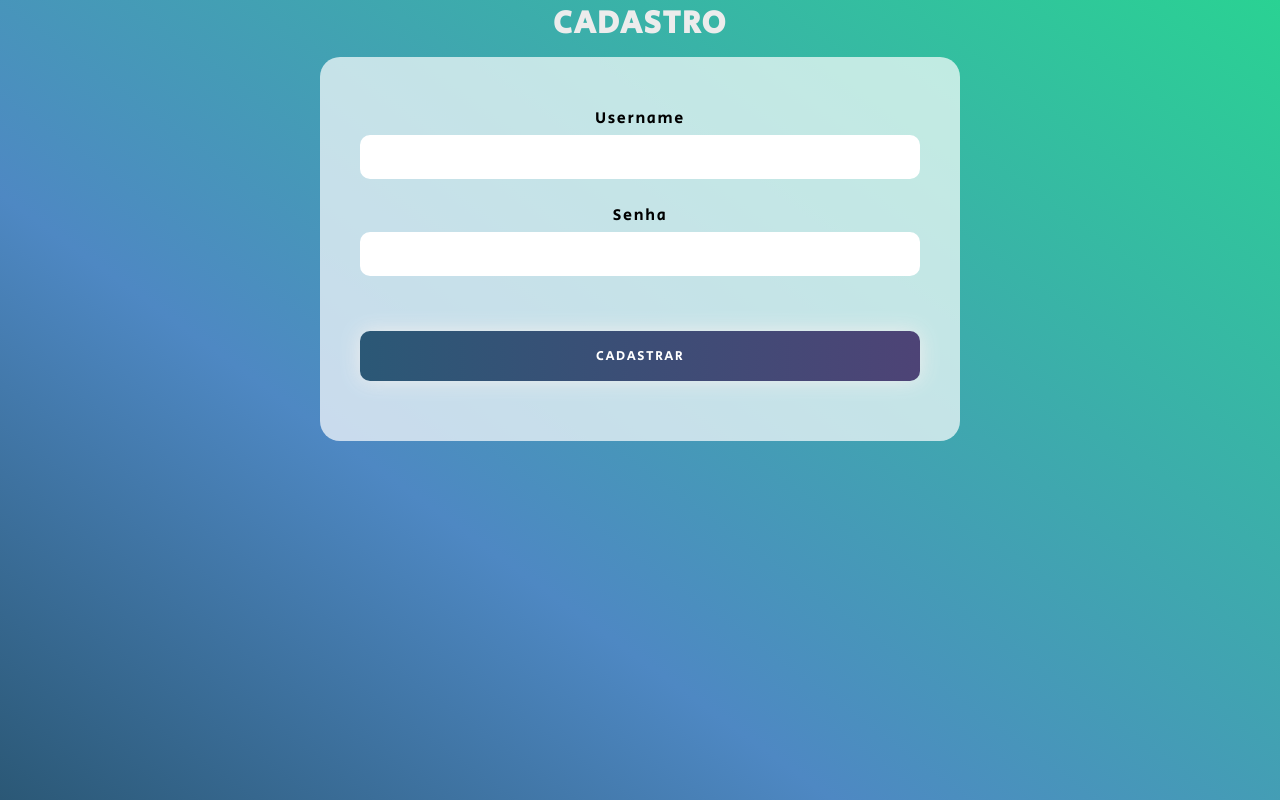
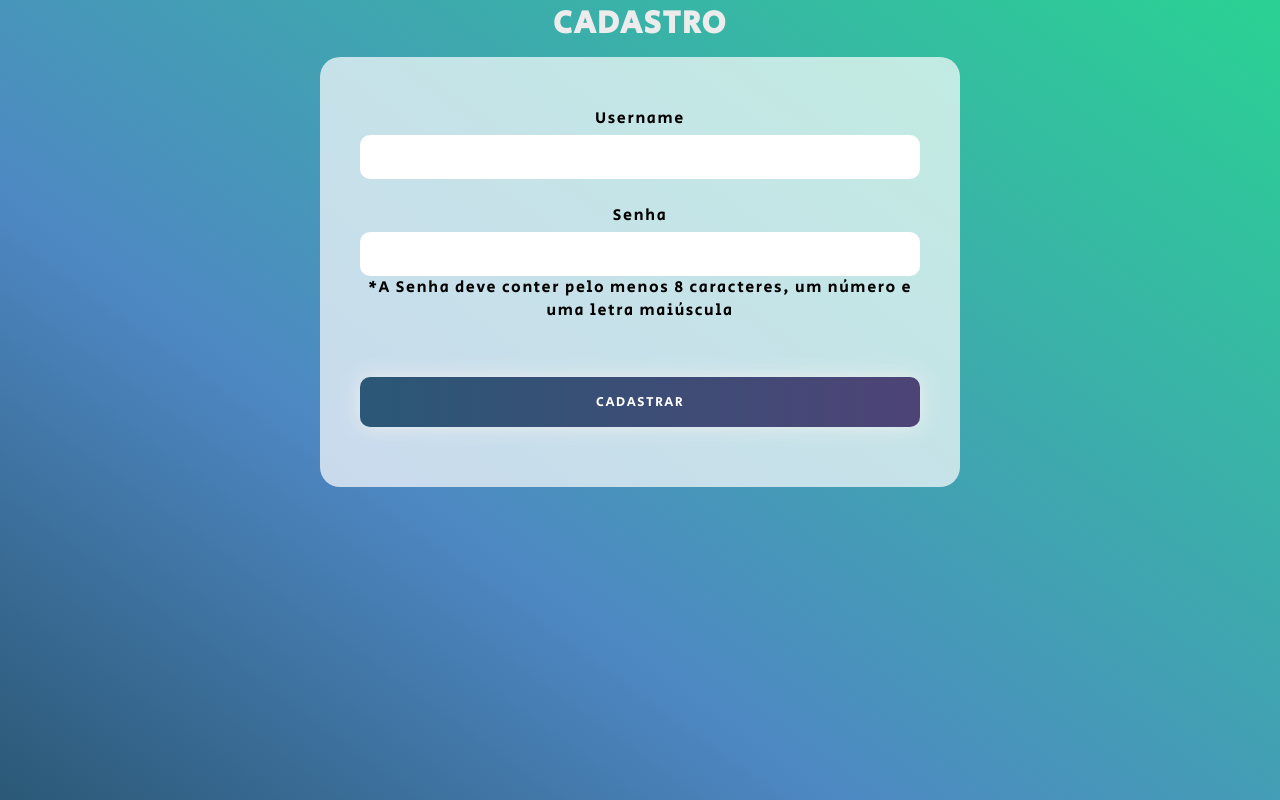
Before and after one commit to PauloHenriqueOliveiradeAlmeida/Processo-Seletivo-NG.Cash, a Next.js app: page /cadastro in a window 1280 px wide. Built offline with nearby package versions, Linux system fonts and the light colour scheme.

Commit message:
hasheamento de senha e ligação com a tela de criar conta

```diff
--- a/package.json
+++ b/package.json
@@ -13,13 +13,16 @@
     "@fortawesome/free-solid-svg-icons": "^6.2.1",
     "@fortawesome/react-fontawesome": "^0.2.0",
     "@prisma/client": "4.6.1",
+    "@types/bcrypt": "^5.0.0",
     "@types/react": "18.0.25",
     "@types/react-dom": "18.0.9",
+    "bcrypt": "^5.1.0",
     "eslint": "8.27.0",
     "eslint-config-next": "13.0.3",
     "next": "13.0.3",
     "react": "18.2.0",
-    "react-dom": "18.2.0"
+    "react-dom": "18.2.0",
+    "react-hook-form": "^7.39.4"
   },
   "devDependencies": {
     "@types/node": "^18.11.9",
--- a/src/components/sessionForm/SessionForm.tsx
+++ /dev/null
@@ -1,25 +0,0 @@
-import styles from "./SessionForm.module.css";
-
-function SessionForm(props:{loginOrRegistration: string}) {
-    return (
-        <div className="container">
-            <h1>{props.loginOrRegistration}</h1>
-            <form className={styles.SessionForm}>
-                <div>
-                    <label htmlFor="username">Username</label><br />
-                    <input type="text" />
-                </div>
-
-                <div>
-                    <label htmlFor="password">Senha</label><br />
-                    <input type="password" />
-                </div>
-
-                <button>
-                    {props.loginOrRegistration === "cadastro" ? "Cadastrar" : "Fazer Login"}
-                </button>
-            </form>
-        </div>
-    );
-}
-export default SessionForm;
--- a/src/pages/api/users/registerUsers.ts
+++ b/src/pages/api/users/registerUsers.ts
@@ -1,10 +1,13 @@
 import { NextApiRequest, NextApiResponse } from "next";
 import { registerUsersDB } from "../db/users";
+import bcrypt from "bcrypt";
 
 export default async function registerUsers(req: NextApiRequest, res: NextApiResponse) {
     const {username, password} = req.body;
 
-    const registerUser = await registerUsersDB(username, password);
+    const hashedPassword = bcrypt.hashSync(password, bcrypt.genSaltSync(10));
+
+    const registerUser = await registerUsersDB(username, hashedPassword);
 
     res.json({result: registerUser});
 }
--- a/src/pages/cadastro.tsx
+++ b/src/pages/cadastro.tsx
@@ -1,8 +1,63 @@
-import SessionForm from "../components/sessionForm/SessionForm";
+import { useForm } from "react-hook-form";
+import styles from "../styles/cadastroLogin.module.css";
 
+interface registerForm {
+    username: string,
+    password: string
+}
+function checkPassword(password: string) {
+    const regexVerifyUpperCharinPassword = /[A-Z]/g;
+    const regexVerifyNumberinPassword = /[0-9]/g;
+    return regexVerifyUpperCharinPassword.test(password) && regexVerifyNumberinPassword;
+}
 function Cadastro() {
+    const {register, handleSubmit} = useForm<registerForm>();
+
+    async function submit(data: registerForm) {
+        if (data.username.length >= 3 && data.password.length >= 8) {
+
+            if (checkPassword(data.password)) {
+                const req = await fetch("/api/users/registerUsers", {
+                    method: "POST",
+                    body: JSON.stringify({username: data.username, password: data.password}),
+                    headers: {
+                        "Content-Type": "application/json"
+                    }
+                });
+                try {
+                    const res = await req.json();
+                } catch {
+                    alert("O Username digitado já está sendo utilizado");
+                }
+            }
+            else {
+                alert("Você deve informar uma senha com, no mínimo, um número e uma letra maiúscula");
+            }
+        }
+        else {
+            alert("Você deve informar uma senha de, no mínimo, 8 caracteres");
+        }
+    }
+
     return (
-        <SessionForm loginOrRegistration="cadastro"/>
+        <div className="container">
+            <h1>Cadastro</h1>
+            <form className={styles.SessionForm} onSubmit={handleSubmit(submit)}>
+                <div>
+                    <label htmlFor="username">Username</label><br />
+                    <input type="text" {...register("username", {required: true})} required/>
+                </div>
+
+                <div>
+                    <label htmlFor="password">Senha</label><br />
+                    <input type="password" {...register("password", {required: true})} required/>
+
+                    <span>*A Senha deve conter pelo menos 8 caracteres, um número e uma letra maiúscula</span>
+                </div>
+
+                <button>Cadastrar</button>
+            </form>
+        </div>
     );
 }
 export default Cadastro;
```
Also changed, not shown: docker-compose.yml (+6 -1 lines), src/styles/cadastroLogin.module.css (renamed from src/components/sessionForm/SessionForm.module.css), 2 other files (tests, documents, lock files or other folders).
